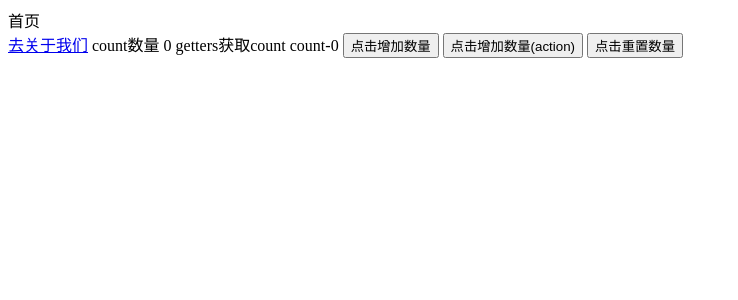
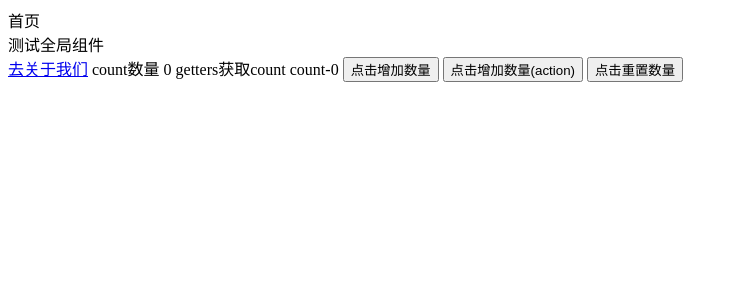
Before and after one commit to xiaoli1999/custom-avatar, a Vue app: page / in a window 1280 px wide. Shown: the top 300 px of the page, without its empty margins (0-738 px from the left). Built offline with nearby package versions, Linux system fonts and the light colour scheme; the HTML template or start-up script is replaced by a standard one.

Commit message:
feat(components/global): 新增全局组件目录（自动引入）
新增全局组件目录（自动引入）

```diff
--- /dev/null
+++ b/src/components/global/Test.vue
@@ -0,0 +1,6 @@
+<template>
+    <div>测试全局组件</div>
+</template>
+
+<script lang="ts" setup>
+</script>
--- a/src/views/Home.vue
+++ b/src/views/Home.vue
@@ -1,5 +1,6 @@
 <template>
     <div>首页</div>
+    <Test />
     <router-link to="/about">去关于我们</router-link>
     count数量 {{ count }} getters获取count {{ TestStore.getTestCount }}
     <button @click="add">点击增加数量</button> <button @click="adds">点击增加数量(action)</button> <button @click="reset">点击重置数量</button>
```
